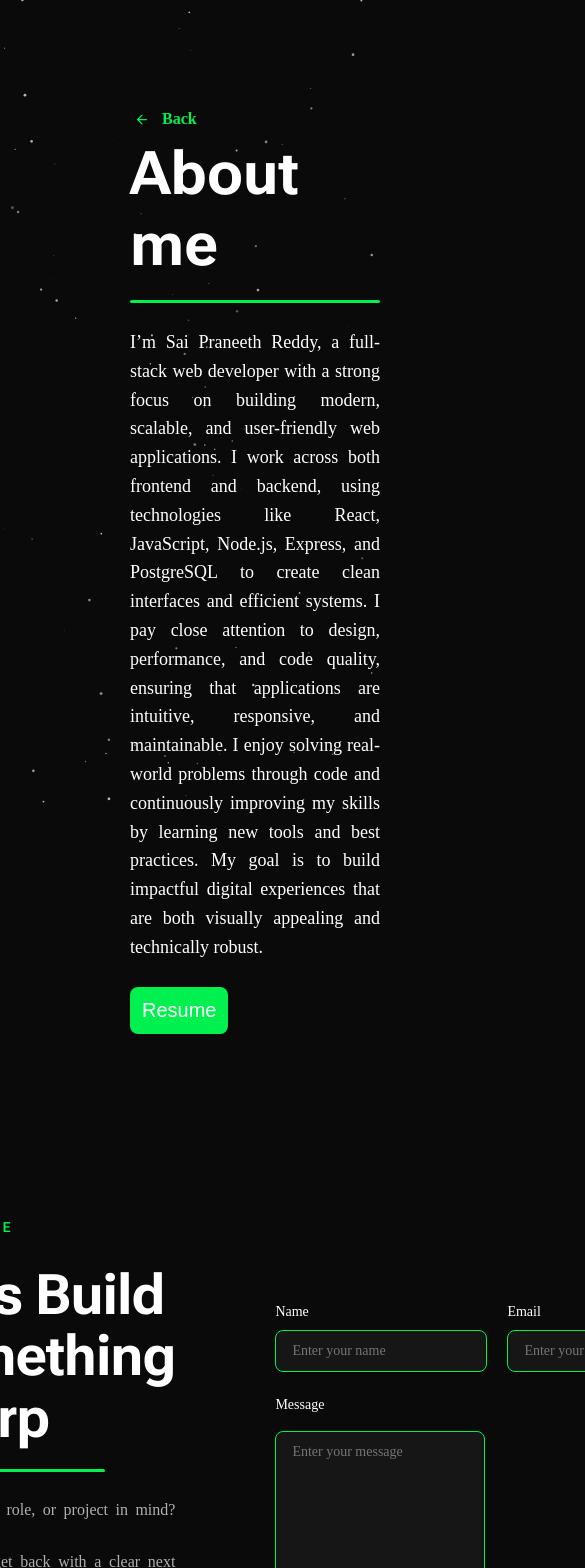
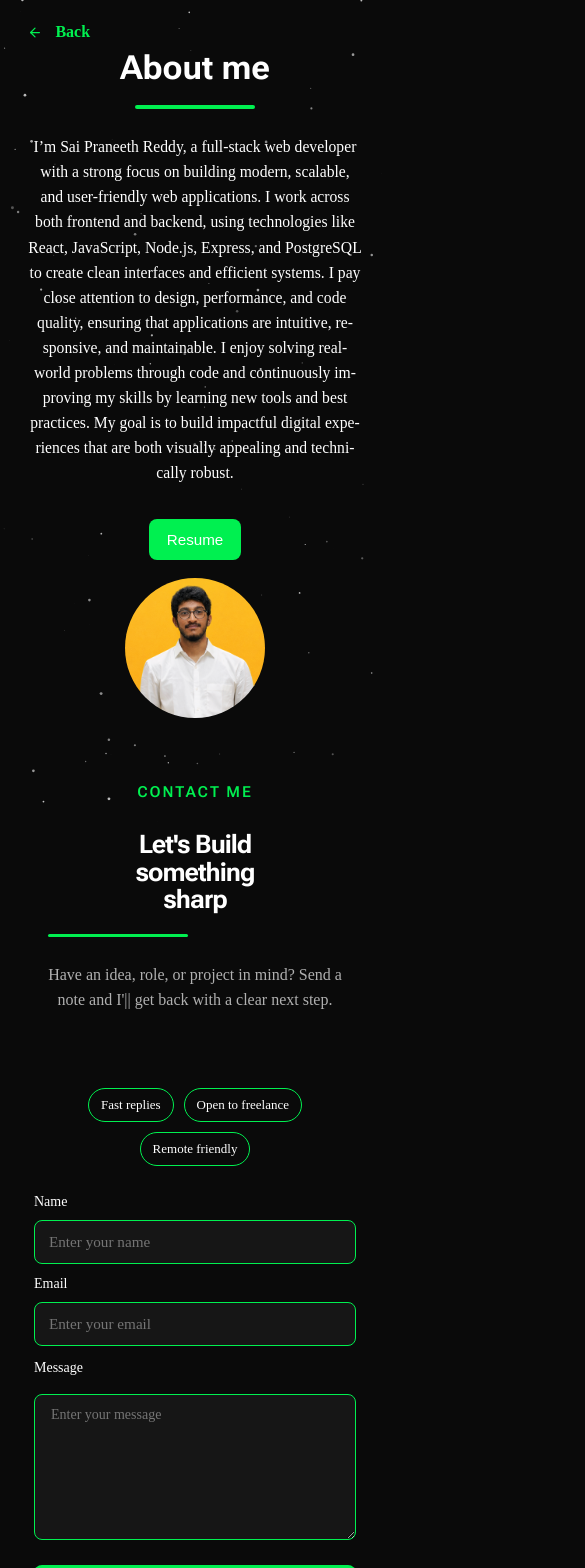
Before and after one commit to saipran23/saipraneethreddyalchuri, a React (Vite) app in the folder client/: page /about in a window 390 px wide. Shown: the top 1568 px of the page, 585 px wide, since content can reach past the window. Built offline with nearby package versions, Linux system fonts and the light colour scheme; no server answers.

Commit message:
add the resposive to the contact, about , app , index

```diff
--- a/client/src/App.css
+++ b/client/src/App.css
@@ -1,184 +1,35 @@
-/* .counter {
-  font-size: 16px;
-  padding: 5px 10px;
-  border-radius: 5px;
-  color: var(--accent);
-  background: var(--accent-bg);
-  border: 2px solid transparent;
-  transition: border-color 0.3s;
-  margin-bottom: 24px;
-
-  &:hover {
-    border-color: var(--accent-border);
-  }
-  &:focus-visible {
-    outline: 2px solid var(--accent);
-    outline-offset: 2px;
-  }
+.app-shell {
+	position: relative;
+	min-height: 100vh;
+	width: 100%;
+	overflow-x: hidden;
 }
 
-.hero {
-  position: relative;
-
-  .base,
-  .framework,
-  .vite {
-    inset-inline: 0;
-    margin: 0 auto;
-  }
-
-  .base {
-    width: 170px;
-    position: relative;
-    z-index: 0;
-  }
-
-  .framework,
-  .vite {
-    position: absolute;
-  }
-
-  .framework {
-    z-index: 1;
-    top: 34px;
-    height: 28px;
-    transform: perspective(2000px) rotateZ(300deg) rotateX(44deg) rotateY(39deg)
-      scale(1.4);
-  }
-
-  .vite {
-    z-index: 0;
-    top: 107px;
-    height: 26px;
-    width: auto;
-    transform: perspective(2000px) rotateZ(300deg) rotateX(40deg) rotateY(39deg)
-      scale(0.8);
-  }
+.app-content {
+	position: relative;
+	z-index: 1;
+	width: 100%;
 }
 
-#center {
-  display: flex;
-  flex-direction: column;
-  gap: 25px;
-  place-content: center;
-  place-items: center;
-  flex-grow: 1;
-
-  @media (max-width: 1024px) {
-    padding: 32px 20px 24px;
-    gap: 18px;
-  }
+#hero,
+#skills-container,
+.project-section,
+#about,
+.about-section,
+.contactMe-section,
+#project-section,
+#footer-section {
+	width: 100%;
+	box-sizing: border-box;
 }
 
-#next-steps {
-  display: flex;
-  border-top: 1px solid var(--border);
-  text-align: left;
-
-  & > div {
-    flex: 1 1 0;
-    padding: 32px;
-    @media (max-width: 1024px) {
-      padding: 24px 20px;
-    }
-  }
-
-  .icon {
-    margin-bottom: 16px;
-    width: 22px;
-    height: 22px;
-  }
-
-  @media (max-width: 1024px) {
-    flex-direction: column;
-    text-align: center;
-  }
+img,
+svg,
+canvas {
+	max-width: 100%;
 }
 
-#docs {
-  border-right: 1px solid var(--border);
-
-  @media (max-width: 1024px) {
-    border-right: none;
-    border-bottom: 1px solid var(--border);
-  }
+button,
+a {
+	-webkit-tap-highlight-color: transparent;
 }
-
-#next-steps ul {
-  list-style: none;
-  padding: 0;
-  display: flex;
-  gap: 8px;
-  margin: 32px 0 0;
-
-  .logo {
-    height: 18px;
-  }
-
-  a {
-    color: var(--text-h);
-    font-size: 16px;
-    border-radius: 6px;
-    background: var(--social-bg);
-    display: flex;
-    padding: 6px 12px;
-    align-items: center;
-    gap: 8px;
-    text-decoration: none;
-    transition: box-shadow 0.3s;
-
-    &:hover {
-      box-shadow: var(--shadow);
-    }
-    .button-icon {
-      height: 18px;
-      width: 18px;
-    }
-  }
-
-  @media (max-width: 1024px) {
-    margin-top: 20px;
-    flex-wrap: wrap;
-    justify-content: center;
-
-    li {
-      flex: 1 1 calc(50% - 8px);
-    }
-
-    a {
-      width: 100%;
-      justify-content: center;
-      box-sizing: border-box;
-    }
-  }
-}
-
-#spacer {
-  height: 88px;
-  border-top: 1px solid var(--border);
-  @media (max-width: 1024px) {
-    height: 48px;
-  }
-}
-
-.ticks {
-  position: relative;
-  width: 100%;
-
-  &::before,
-  &::after {
-    content: '';
-    position: absolute;
-    top: -4.5px;
-    border: 5px solid transparent;
-  }
-
-  &::before {
-    left: 0;
-    border-left-color: var(--border);
-  }
-  &::after {
-    right: 0;
-    border-right-color: var(--border);
-  }
-} */
--- a/client/src/App.jsx
+++ b/client/src/App.jsx
@@ -23,9 +23,10 @@ function App() {
       {loading ? (
         <Loader onComplete={() => setLoading(false)} />
       ) : (
-        <>
+        <div className="app-shell">
           {/* <Header /> */}
           <ParticleBackground />
+          <main className="app-content">
             <Routes>
               <Route
                 path="/"
@@ -41,9 +42,10 @@ function App() {
               <Route path="/projects/:projectTitle" element={<Project  />} />
               <Route path="/about" element={<About />} />
             </Routes>
+          </main>
 
           {/* <Footer /> */}
-        </>
+        </div>
       )}
     </>
   )
--- a/client/src/index.css
+++ b/client/src/index.css
@@ -15,12 +15,10 @@ body {
 }
 
 
-/* Chrome, Edge, Safari */
 ::-webkit-scrollbar {
   display: none;
 }
 
-/* Firefox */
 * {
   scrollbar-width: none;
 }
--- a/client/src/pages/about.css
+++ b/client/src/pages/about.css
@@ -1,46 +1,57 @@
-
-.about{
+.about {
   display: flex;
   flex-direction: column;
+  box-sizing: border-box;
 }
 
 .about-section {
   display: flex;
   justify-content: space-between;
   align-items: center;
-  padding: 110px;
-  /* padding-top: 0; */
+  gap: 32px;
+  max-width: 1200px;
+  margin: 0 auto;
+  padding: clamp(32px, 6vw, 110px);
+  box-sizing: border-box;
 }
 
 .about {
-  max-width: 550px;
-  padding-left: 20px;
+  max-width: 640px;
+  padding-left: 0;
+  width: 100%;
 }
 
 .about-title {
   margin: 10px 0;
-  font-size: 60px;
+  font-size: clamp(2rem, 6.5vw, 3.75rem);
+  line-height: 1.02;
 }
 
 .about-desc {
   margin: 15px 0;
-  font-size: 18px;
+  font-size: clamp(1rem, 2.2vw, 1.125rem);
+  hyphens: auto;
   line-height: 1.6;
 }
 .line {
-  width: 250px;
-  height: 3px;
+  width: clamp(120px, 18vw, 250px);
+  height: 4px;
   background: #00f050;
   margin: 10px 0;
-  border-radius: 2px;
+  border-radius: 3px;
+  align-self: flex-start;
 }
 
 .profile-circle {
-  width: 400px;
-  height: 400px;
+  width: clamp(180px, 28vw, 400px);
+  height: clamp(180px, 28vw, 400px);
   border-radius: 50%;
   overflow: hidden;
-  padding-right: 0;
+  flex: 0 0 auto;
+  display: flex;
+  align-items: center;
+  justify-content: center;
+  box-sizing: border-box;
 }
 
 .profile-circle img {
@@ -50,24 +61,94 @@
   object-position: center top;
 }
 
-.about-buttons{
+.about-buttons {
   display: flex;
   justify-content: flex-start;
+  gap: 12px;
+  margin-top: 8px;
+  flex-wrap: wrap;
 }
 
 .resume-btn {
-  padding: 12px;
+  padding: 12px 18px;
   border: none;
   border-radius: 8px;
   background: #00f050;
   color: white;
-  font-size: 20px;
+  font-size: clamp(0.95rem, 2.2vw, 1.25rem);
   cursor: pointer;
   margin-top: 10px;
-
 }
 
-.back-btn{
+.back-btn {
   text-decoration: none;
   color: #00f050;
+  display: inline-flex;
+  align-items: center;
+  gap: 8px;
+  font-weight: 600;
 }
+
+@media (max-width: 900px) {
+  .about-section {
+    flex-direction: column;
+    align-items: center;
+    padding: clamp(28px, 6vw, 56px);
+  }
+
+  .about {
+    text-align: center;
+    max-width: 720px;
+  }
+
+  .line {
+    margin-left: 0;
+    margin-right: 0;
+    align-self: center;
+  }
+
+  .about-buttons {
+    justify-content: center;
+  }
+}
+
+@media (max-width: 600px) {
+  .about-section {
+    padding: clamp(20px, 6vw, 32px);
+    gap: 18px;
+  }
+
+  .about-title {
+    font-size: clamp(1.6rem, 8.5vw, 2.4rem);
+  }
+
+  .about-desc {
+    font-size: 0.98rem;
+    padding: 0 4px;
+  }
+
+  .profile-circle {
+    width: clamp(140px, 34vw, 220px);
+    height: clamp(140px, 34vw, 220px);
+  }
+
+  .about-buttons {
+    justify-content: center;
+  }
+}
+
+@media (max-width: 380px) {
+  .about-section {
+    padding: 18px 12px;
+  }
+  .about-title {
+    font-size: 1.5rem;
+  }
+  .about-desc {
+    font-size: 0.95rem;
+  }
+  .resume-btn {
+    padding: 10px 14px;
+    font-size: 0.95rem;
+  }
+}
--- a/client/src/pages/contactMe.css
+++ b/client/src/pages/contactMe.css
@@ -1,38 +1,36 @@
 .contactMe-section {
-  /* display: flex;
-  flex-direction: row; */
-  padding: 25px 80px    ;
-  /* justify-content: center; */
-  max-height: 100vh;
-  /* gap: 100px; */
-  /* align-items: center; */
+  padding: clamp(24px, 6vw, 48px) 1rem;
+  box-sizing: border-box;
 }
 
-.contactme-border{
+.contactme-border {
   display: flex;
   flex-direction: row;
-    justify-content: center;
+  justify-content: center;
   align-items: center;
-  margin: 0%;
-  padding: 50px 10px;
-   /* border: 1px solid #00F050; */
-   border-radius: 20px;
-   gap: 100px;
+  margin: 0 auto;
+  padding: clamp(20px, 4vw, 40px) 10px;
+  max-width: 1200px;
+  box-sizing: border-box;
+  border-radius: 20px;
+  gap: clamp(20px, 6vw, 100px);
 }
 
 .contactMe-content {
   display: flex;
   flex-direction: column;
-  max-width: 450px;
+  max-width: 45%;
+  min-width: 280px;
+  box-sizing: border-box;
 }
 
 .contactme-title-sec {
-   margin: 0 0 30px 0;
+  margin: 0 0 30px 0;
   padding: 0;
 }
 
 .contactme-title {
-  color: #00F050;
+  color: #00f050;
   font-size: 14px;
   font-weight: 600;
   letter-spacing: 2px;
@@ -46,19 +44,19 @@
 }
 
 .contactme-title-msg h3 {
-  font-size: 56px;
   font-weight: 700;
   color: #ffffff;
-  line-height: 1.1;
-  margin: 0 0 20px 0;
   padding: 0;
   letter-spacing: -1px;
+  font-size: clamp(1.6rem, 5.5vw, 3.2rem);
+  line-height: 1.08;
+  margin: 0 0 12px 0;
 }
 
 .contactme-line {
   width: 200px;
   height: 3px;
-  background-color:#00F050;
+  background-color: #00f050;
   margin: 20px 0 25px 0;
   border-radius: 2px;
 }
@@ -80,11 +78,11 @@
   margin: 0;
   display: flex;
   flex-wrap: wrap;
-  gap: 12px;
+  gap: 10px;
 }
 
 .contactme-tags li {
-  border: 1px solid #00F050;
+  border: 1px solid #00f050;
   color: #ffffff;
   padding: 10px 20px;
   border-radius: 25px;
@@ -96,27 +94,26 @@
 .contactMe {
   display: flex;
   flex-direction: column;
-  max-width: 550px;
+  max-width: 55%;
+  box-sizing: border-box;
   width: 100%;
-
 }
 
 .form-container {
   display: flex;
   flex-direction: column;
-  gap: 25px;
+  gap: 18px;
 }
 
-.contact-n-e{
+.contact-n-e {
   display: flex;
   flex-direction: row;
-  gap: 20px;
+  gap: 12px;
   width: 100%;
-
 }
 
 .contact-classname,
-.contact-email{
+.contact-email {
   display: flex;
   flex-direction: column;
   flex: 1;
@@ -133,14 +130,14 @@
 .contact-classname input,
 .contact-email input {
   background-color: rgba(255, 255, 255, 0.05);
-  border: 1px solid #00F050;
+  border: 1px solid #00f050;
   color: #ffffff;
-  padding: 12px 16px;
+  padding: 12px 14px;
   border-radius: 8px;
-  font-size: 14px;
+  font-size: clamp(0.95rem, 2.2vw, 1rem);
   font-family: inherit;
 }
-.contact-m-b{
+.contact-m-b {
   display: flex;
   flex-direction: column;
   gap: 10px;
@@ -155,7 +152,7 @@
 
 .textarea {
   background-color: rgba(255, 255, 255, 0.05);
-  border: 1px solid #00F050;
+  border: 1px solid #00f050;
   color: #ffffff;
   padding: 12px 16px;
   border-radius: 8px;
@@ -166,18 +163,90 @@
 }
 
 .send-btn {
-  background-color: #00F050;
+  background-color: #00f050;
   color: #ffffff;
   border: none;
-  padding: 14px 30px;
+  padding: 12px 20px;
   border-radius: 8px;
-  font-size: 16px;
+  font-size: clamp(0.95rem, 2.2vw, 1rem);
   font-weight: 600;
   cursor: pointer;
   margin-top: 15px;
   letter-spacing: 0.5px;
 }
 
+@media (max-width: 900px) {
+  .contactme-border {
+    flex-direction: column;
+    align-items: stretch;
+    padding: clamp(18px, 4vw, 32px);
+    gap: 28px;
+  }
+
+  .contactMe-content {
+    max-width: 100%;
+    min-width: 0;
+    text-align: center;
+    align-items: center;
+  }
+
+  .contactme-title-msg h3 {
+    font-size: clamp(1.4rem, 6vw, 2.4rem);
+  }
+
+  .contactMe {
+    max-width: 100%;
+    width: 100%;
+  }
+
+  .contact-n-e {
+    /* flex-direction: column; */
+    gap: 12px;
+  }
+  .project-techStack-list,
+  .contactme-tags ul {
+    justify-content: center;
+  }
+}
+
+@media (max-width: 600px) {
+  .contactMe-content {
+    padding: 0;
+  }
+  .contactme-title {
+    font-size: 0.95rem;
+  }
+  .contactme-title-msg h3 {
+    font-size: clamp(1.1rem, 8vw, 1.6rem);
+  }
+  .contactme-line {
+    width: 140px;
+  }
+
+  .form-container {
+    gap: 14px;
+  }
+
+  .contact-n-e {
+    flex-direction: column;
+    gap: 12px;
+  }
+  .textarea {
+    min-height: 120px;
+    max-height: 180px;
+  }
+
+  .send-btn {
+    width: 100%;
+    padding: 12px;
+    font-size: 1rem;
+  }
+
+  .contactme-tags li {
+    padding: 8px 12px;
+    font-size: 13px;
+  }
+}
 
 /*
 
```
Also changed, not shown: client/src/pages/footer.css (+0 -9 lines). Lines whose indentation alone changed are shown as unchanged.
